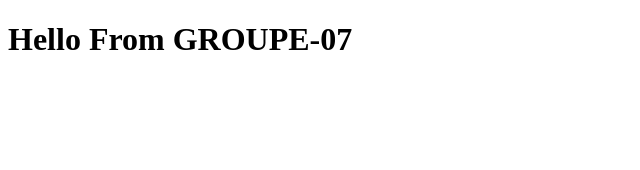
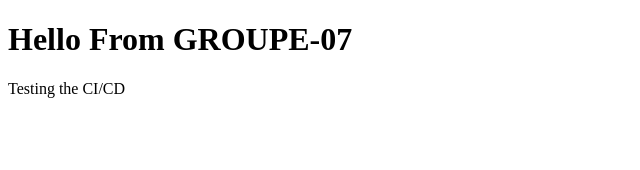
Before and after one commit to ethinot/bilan-co2, a Vue app in the folder frontend/: page / in a window 1280 px wide. Shown: the top 170 px of the page, without its empty margins (0-640 px from the left). Built offline with nearby package versions, Linux system fonts and the light colour scheme.

Commit message:
added code

```diff
--- a/frontend/src/components/HelloWorld.vue
+++ b/frontend/src/components/HelloWorld.vue
@@ -1,6 +1,6 @@
 <template>
   <h1>Hello From GROUPE-07</h1>
+  <p>Testing the CI/CD</p>
 </template>
 
-<style scoped>
-</style>
+<style scoped></style>
```
